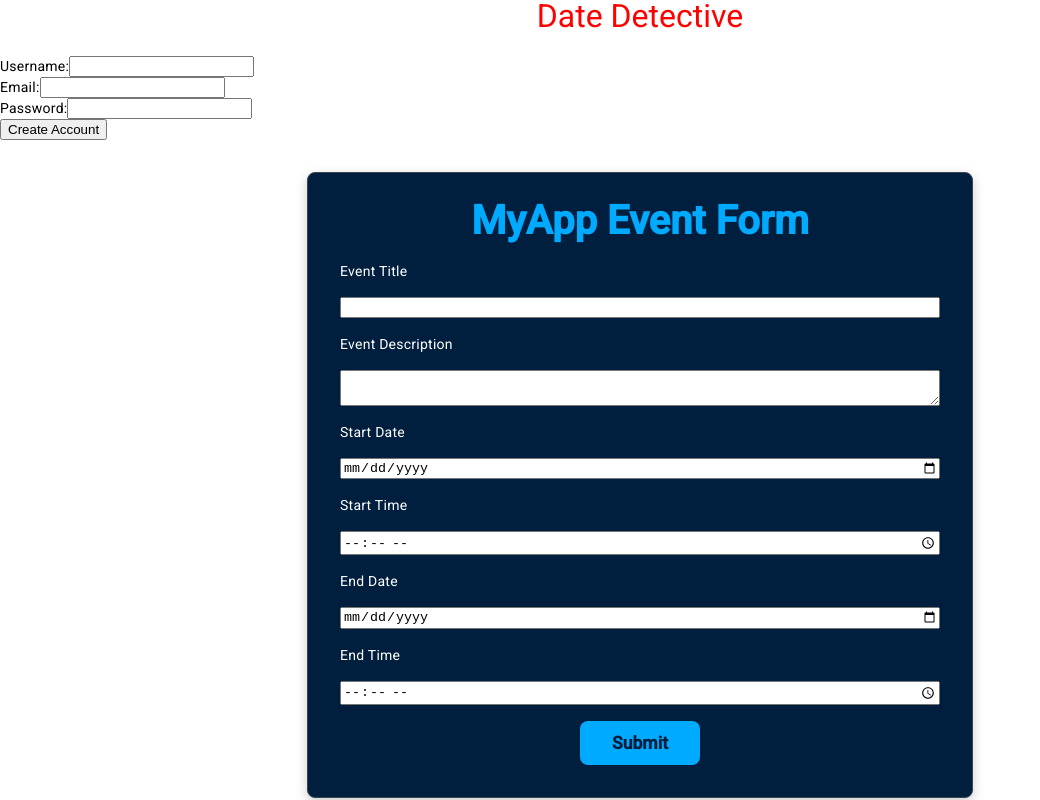
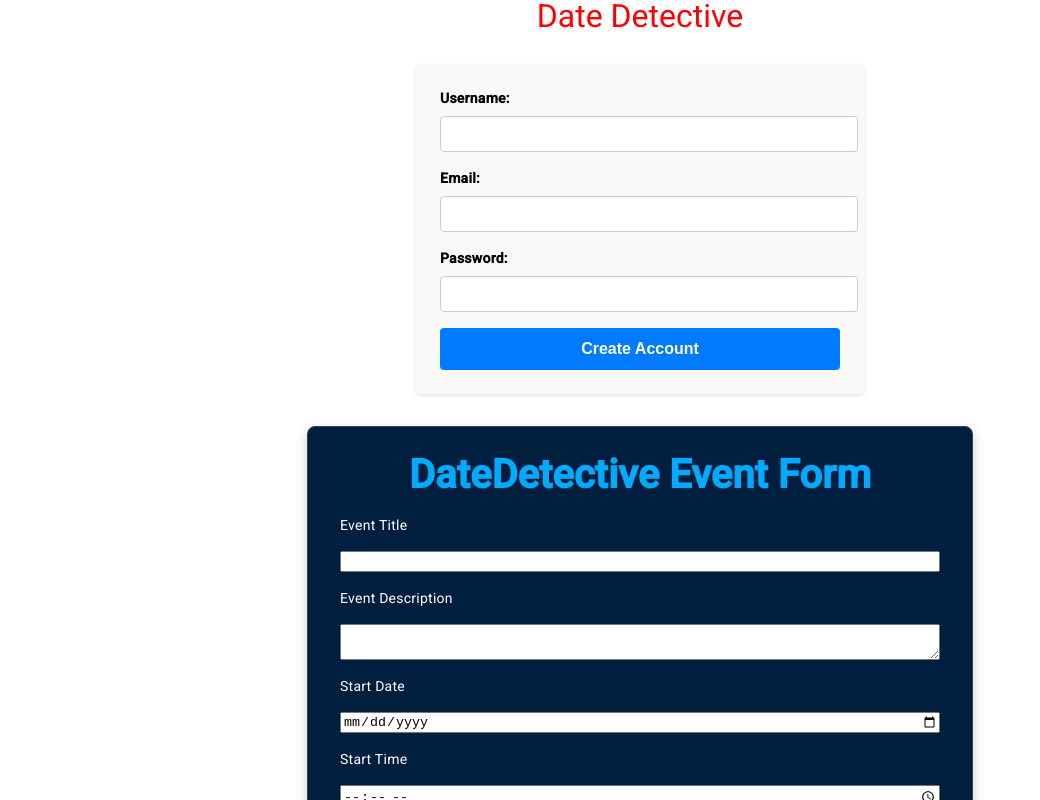
Before and after one commit to haylied/DateDetective, an Angular app in the folder DDetective/Client/DateDetectiveClient/: page / in a window 1280 px wide. Shown: the top 800 px of the page, without its empty margins (0-1040 px from the left). Built offline with nearby package versions, Linux system fonts and the light colour scheme.

Commit message:
Basic SCSS for User Accounts

```diff
--- a/DDetective/Client/DateDetectiveClient/src/app/components/event-form/event-form.component.ts
+++ b/DDetective/Client/DateDetectiveClient/src/app/components/event-form/event-form.component.ts
@@ -84,10 +84,10 @@ import { FormBuilder, FormGroup, Validators } from '@angular/forms';
 })
 export class EventFormComponent implements OnInit {
   eventForm: FormGroup;
-  appName = 'MyApp';
+  appName = 'DateDetective';
 
   constructor(private fb: FormBuilder) {
-    // Form controls: note that startDateTime and endDateTime are each one control
+    // Form controls: note  startDateTime and endDateTime are each one control
     this.eventForm = this.fb.group({
       eventName: ['', [Validators.required, Validators.minLength(3)]],
       eventDescription: ['', Validators.required],
@@ -101,7 +101,7 @@ export class EventFormComponent implements OnInit {
   submitForm(): void {
     if (this.eventForm.valid) {
       console.log(this.eventForm.value);
-      // pass a unified datetime value for start and end to your API
+      // pass a unified datetime value for start and end to API
     }
   }
 }
--- a/DDetective/Client/DateDetectiveClient/src/app/components/user-accounts/user-accounts.component.scss
+++ b/DDetective/Client/DateDetectiveClient/src/app/components/user-accounts/user-accounts.component.scss
@@ -0,0 +1,81 @@
+$user-bg: #f9f9f9;
+$user-border: #ccc;
+$user-focus: #007BFF;
+$success-bg: #d4edda;
+$success-border: #c3e6cb;
+$success-text: #155724;
+$error-bg: #f8d7da;
+$error-border: #f5c6cb;
+$error-text: #721c24;
+
+.user-account {
+  max-width: 400px;
+  margin: 2rem auto;
+  padding: 1.5rem;
+  background-color: $user-bg;
+  border-radius: 4px;
+  box-shadow: 0 2px 4px rgba(0, 0, 0, 0.1);
+
+  form {
+    display: flex;
+    flex-direction: column;
+
+    div {
+      margin-bottom: 1rem;
+
+      label {
+        display: block;
+        font-weight: bold;
+        margin-bottom: 0.5rem;
+      }
+
+      input {
+        width: 100%;
+        padding: 0.5rem;
+        border: 1px solid $user-border;
+        border-radius: 4px;
+        font-size: 1rem;
+        transition: border-color 0.3s ease;
+
+        &:focus {
+          border-color: $user-focus;
+          outline: none;
+        }
+      }
+    }
+
+    button {
+      padding: 0.75rem;
+      font-size: 1rem;
+      font-weight: bold;
+      color: #fff;
+      background-color: $user-focus;
+      border: none;
+      border-radius: 4px;
+      cursor: pointer;
+      transition: background-color 0.3s ease;
+
+      &:hover {
+        background-color: darken($user-focus, 10%);
+      }
+    }
+  }
+
+  .success {
+    margin-top: 1rem;
+    padding: 0.75rem;
+    border: 1px solid $success-border;
+    background-color: $success-bg;
+    color: $success-text;
+    border-radius: 4px;
+  }
+
+  .error {
+    margin-top: 1rem;
+    padding: 0.75rem;
+    border: 1px solid $error-border;
+    background-color: $error-bg;
+    color: $error-text;
+    border-radius: 4px;
+  }
+}
--- a/DDetective/Client/DateDetectiveClient/src/styles.scss
+++ b/DDetective/Client/DateDetectiveClient/src/styles.scss
@@ -2,3 +2,7 @@
 
 html, body { height: 100%; }
 body { margin: 0; font-family: Roboto, "Helvetica Neue", sans-serif; }
+
+*{
+    //background-color: black;
+}
```
Also changed, not shown: 1 other file (tests, documents, lock files or other folders).
